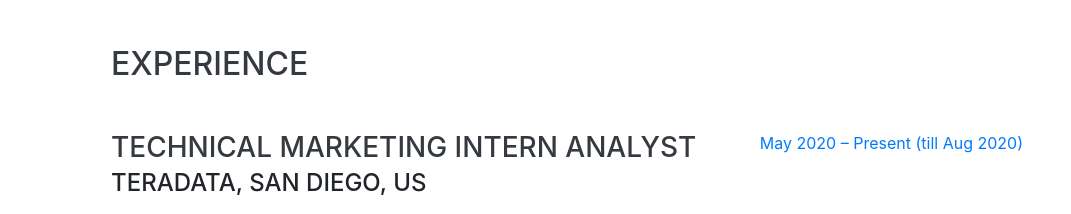
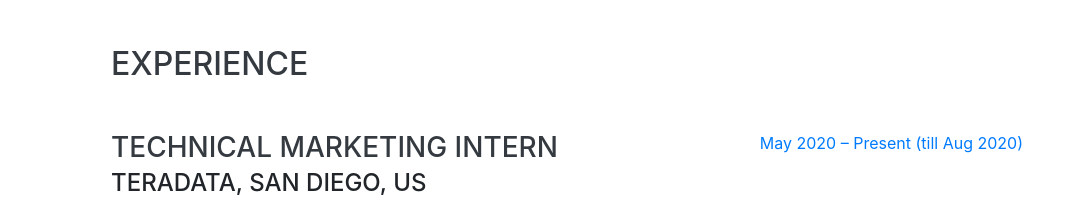
Before and after one commit to rohitnagpal92/portfolio, a website with bundled scripts: page index.html in a window 1280 px wide. Shown: the part 804-1018 px from the top of the page, without its empty margins (209-1280 px from the left). Built offline with nearby package versions, Linux system fonts and the light colour scheme; a web font is replaced by a local one.

Commit message:
Update index.html

```diff
--- a/index.html
+++ b/index.html
@@ -98,7 +98,7 @@
 
 	<div class="resume-item d-flex flex-column flex-md-row justify-content-between mb-5">
           <div class="resume-content">
-            <h3 class="mb-0">Technical Marketing Intern Analyst </h3>
+            <h3 class="mb-0">Technical Marketing Intern </h3>
             <div class="subheading mb-3">Teradata, San Diego, US </div>
             <p>Designed demos that show off the power of Teradata Vantage Solution and were easy for account teams to use with their customers</p>
 		<p>Worked on building dashboards in Tableau & Power BI with live connection from Teradata database, showcasing the different critical states of drilling rigs, travelling block-weight and hook-load being used in Oil & Gas Industry</p>
```
